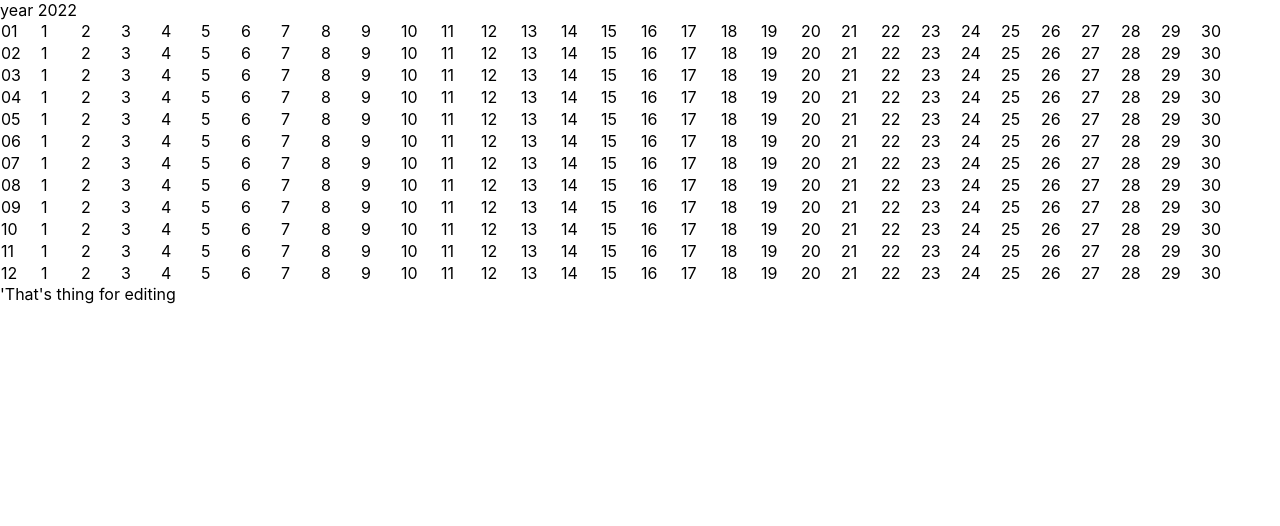
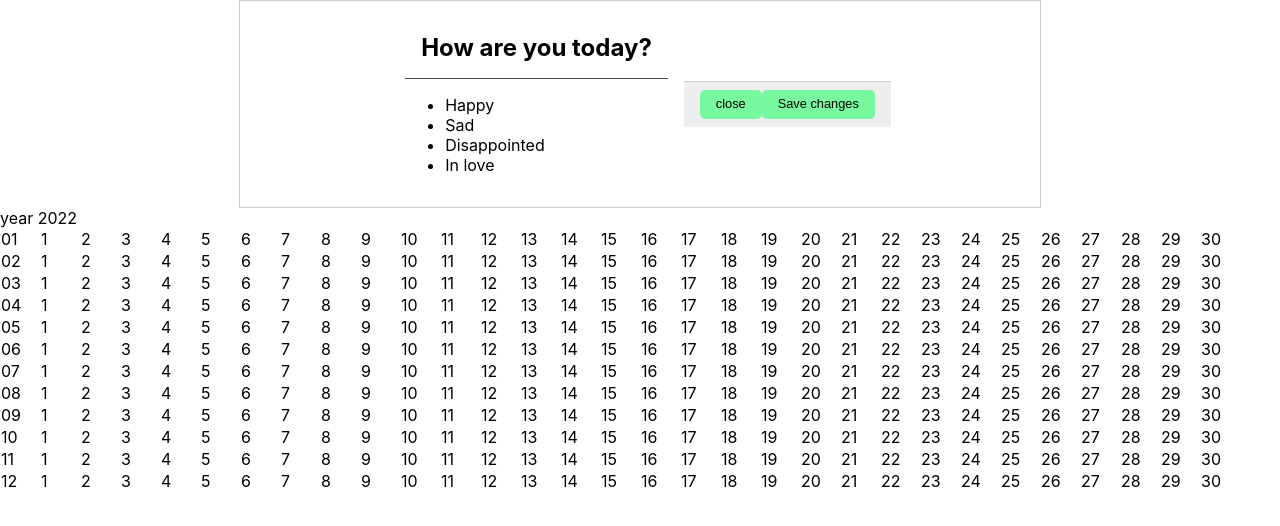
Before and after one commit to avarlamova/mood-tracker, a React (Create React App) app: page / in a window 1280 px wide. Both pictures are taken after a click on the element "02". Shown: the top 526 px of the page. Built offline with nearby package versions, Linux system fonts and the light colour scheme.

Commit message:
add inner menu component

```diff
--- a/src/App.js
+++ b/src/App.js
@@ -6,23 +6,32 @@ import React, { Component } from "react";
 export default class App extends Component {
   state = {
     editWindowIsShown: false,
+    message: "Sup guys",
   };
 
   showEditWindow() {
     this.setState({ editWindowIsShown: true });
   }
 
+  handleClose = () => {
+    this.setState({ editWindowIsShown: false });
+  };
+
   render() {
-    const { editWindowIsShown } = this.state;
+    const { editWindowIsShown, message } = this.state;
 
     return (
       <div>
+        {editWindowIsShown ? (
+          <EditWindow message={message} handleClose={this.handleClose} />
+        ) : (
+          ""
+        )}
         <Year
           openEditWindow={() => {
             this.showEditWindow();
           }}
         />
-        {editWindowIsShown ? <EditWindow /> : ""}
       </div>
     );
   }
--- a/src/components/editwindow.js
+++ b/src/components/editwindow.js
@@ -1,7 +1,31 @@
 import React, { Component } from "react";
+import PropTypes from "prop-types"; // ES6
+import InnerMenu from "./innermenu.js";
+
+import "./editwindow.scss";
 
 export default class EditWindow extends Component {
+  closeWindow = () => {
+    this.props.handleClose();
+  };
   render() {
-    return <div>'That's thing for editing</div>;
+    return (
+      <div className="modal" id="modal">
+        <div className="content">
+          <h2> How are you today? </h2>
+          <InnerMenu />
+        </div>
+        <div className="actions">
+          <button className="toggle-button" onClick={this.closeWindow}>
+            close
+          </button>
+          <button onClick={this.saveChanges}>Save changes</button>
+        </div>
+      </div>
+    );
   }
 }
+
+EditWindow.propTypes = {
+  message: PropTypes.string,
+};
--- a/src/components/editwindow.scss
+++ b/src/components/editwindow.scss
@@ -1,22 +1,19 @@
-body {
-  height: 100%;
-}
-body {
+.modal {
+  min-height: 100%;
   background: #eee;
   display: flex;
   justify-content: center;
   align-items: center;
-}
-.modal {
-  width: 500px;
+  width: 800px;
   background: white;
   border: 1px solid #ccc;
   transition: 1.1s ease-out;
-  box-shadow: -2rem 2rem 2rem rgba(0, 0, 0, 0.2);
+  // box-shadow: -2rem 2rem 2rem rgba(0, 0, 0, 0.2);
   filter: blur(0);
   transform: scale(1);
   opacity: 1;
   visibility: visible;
+  margin: 0 auto;
 
   & h2 {
     border-bottom: 1px solid rgb(80, 74, 74);
@@ -37,10 +34,6 @@ body {
       font-size: 0.8rem;
       line-height: 1;
     }
-
-    & #centered-toggle-button {
-      position: absolute;
-    }
   }
   & .content {
     padding: 1rem;
--- /dev/null
+++ b/src/components/innermenu.js
@@ -0,0 +1,16 @@
+import React, { Component } from "react";
+
+export default class InnerMenu extends Component {
+  render() {
+    const moods = ["Happy", "Sad", "Disappointed", "In love"];
+    return (
+      <div>
+        <ul>
+          {moods.map((el, index) => (
+            <li key={index}>{el}</li>
+          ))}
+        </ul>
+      </div>
+    );
+  }
+}
```
